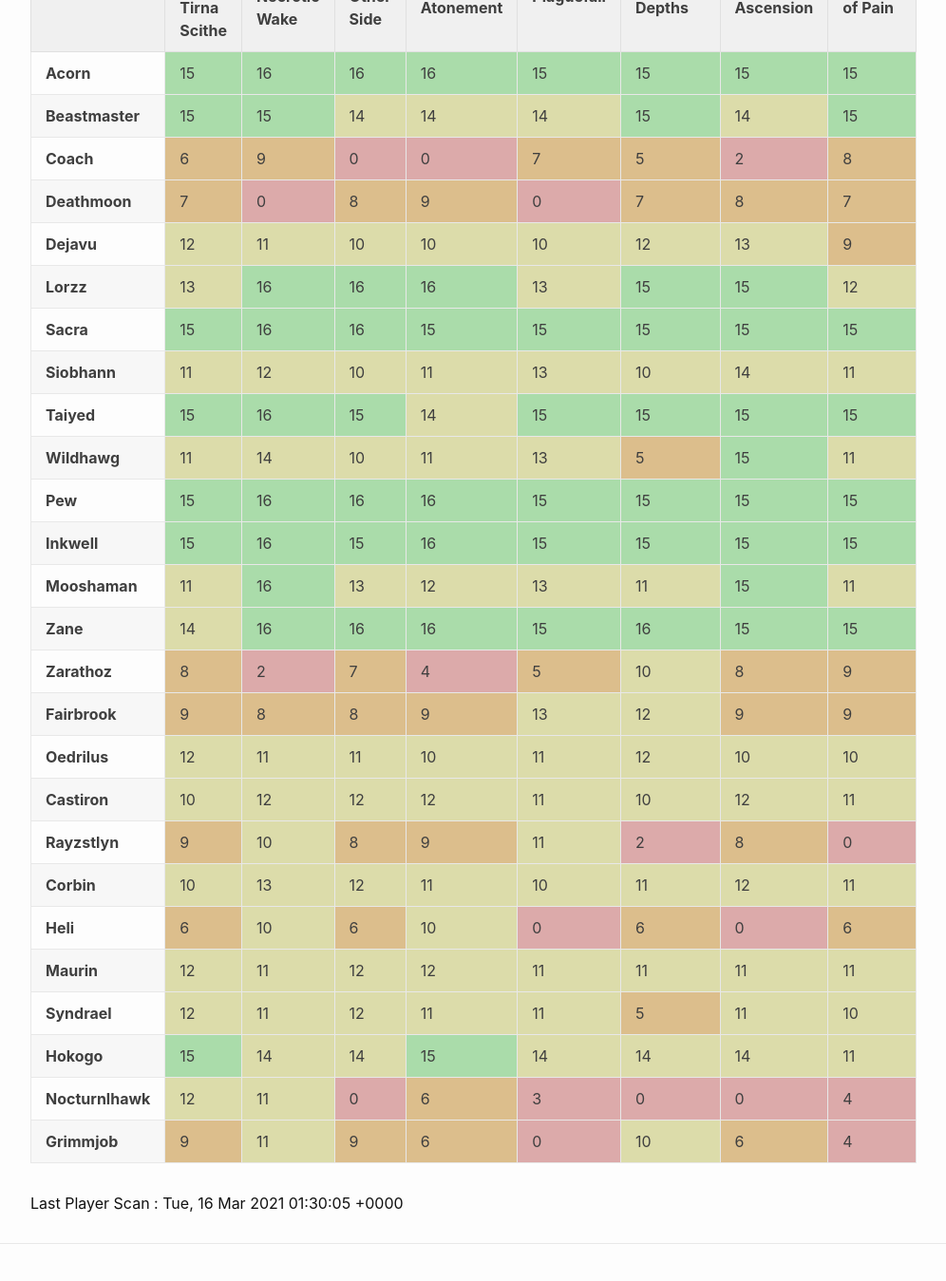
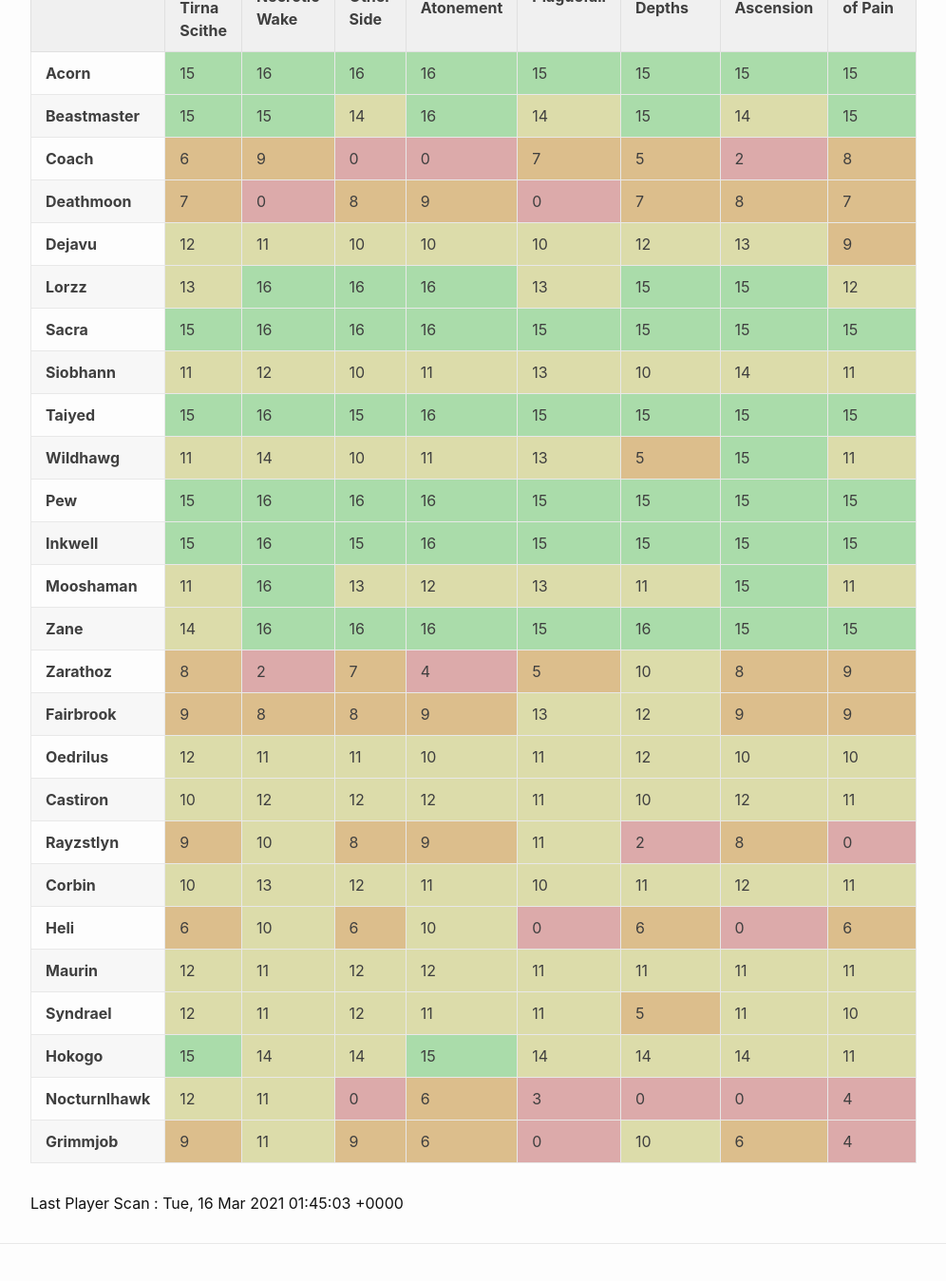
Before and after one commit to eldertribunal/keystonetracker, a Jekyll site: the page built from players.md, in a window 1280 px wide and 1400 px high, scrolled down 206 px. Shown: the top 1349 px of the window at 95% size, without its empty margins (126-1122 px from the left). Built offline with Jekyll 4.4.1, drawn with Linux system fonts in a browser that asks for light colours.

Commit message:
auto scan Tue Mar 16 01:45:43 UTC 2021

```diff
--- a/_data/characters.json
+++ b/_data/characters.json
@@ -199,7 +199,7 @@
       },
       {
         "name": "Halls of Atonement",
-        "level": 14,
+        "level": 16,
         "id": 378
       },
       {
@@ -424,7 +424,7 @@
       },
       {
         "name": "Halls of Atonement",
-        "level": 15,
+        "level": 16,
         "id": 378
       },
       {
@@ -559,7 +559,7 @@
       },
       {
         "name": "Halls of Atonement",
-        "level": 14,
+        "level": 16,
         "id": 378
       },
       {
--- a/_data/players.json
+++ b/_data/players.json
@@ -64,7 +64,7 @@
       },
       {
         "name": "Halls of Atonement",
-        "level": 14,
+        "level": 16,
         "id": 378
       },
       {
@@ -289,7 +289,7 @@
       },
       {
         "name": "Halls of Atonement",
-        "level": 15,
+        "level": 16,
         "id": 378
       },
       {
@@ -379,7 +379,7 @@
       },
       {
         "name": "Halls of Atonement",
-        "level": 14,
+        "level": 16,
         "id": 378
       },
       {
--- a/_data/scanned.json
+++ b/_data/scanned.json
@@ -1,3 +1,3 @@
 {
-  "timestamp": 1615858205
+  "timestamp": 1615859103
 }
--- a/_data/weekly.json
+++ b/_data/weekly.json
@@ -63,7 +63,7 @@
     "name": "Beastmaster",
     "dungeons": [
       15,
-      8,
+      0,
       0,
       0,
       0,
```
